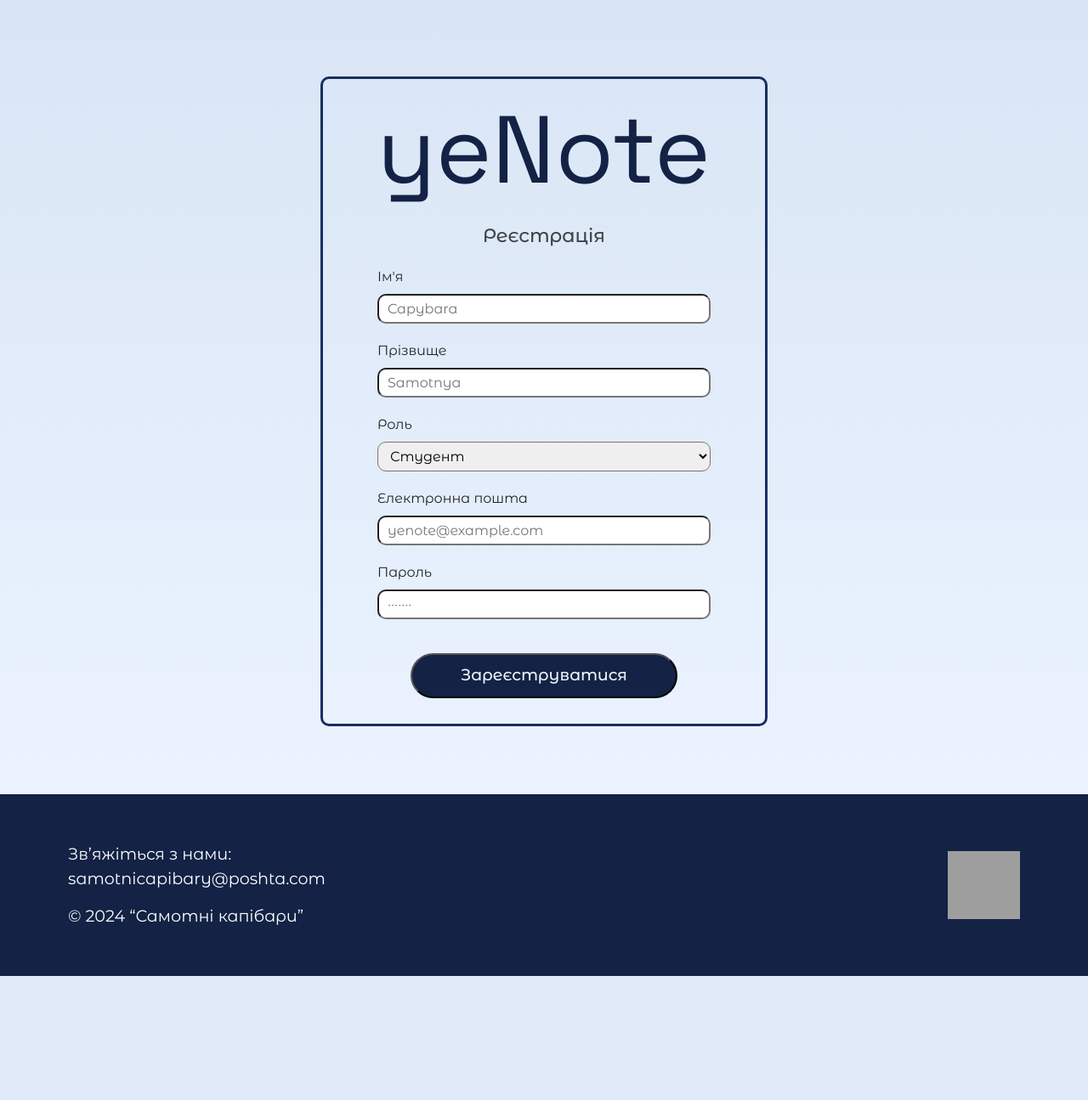
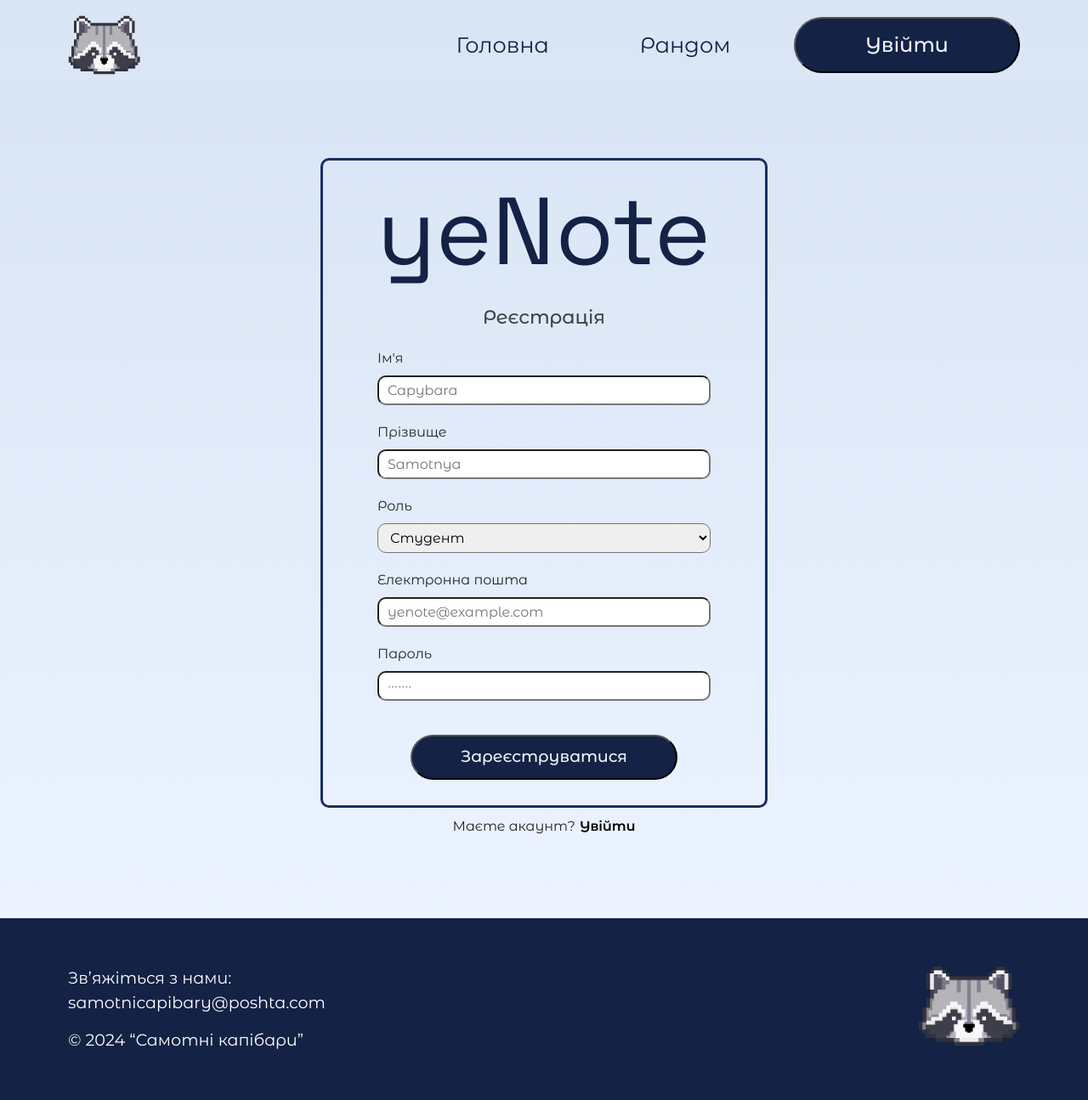
Before and after one commit to dmytryk28/yeNote, a Flask app: page /signup in a window 1280 px wide. Shown: the whole page at 85% size. Before the commit the page ends 1149 px from the top, so only its background shows below. Run offline with Flask 3, Linux system fonts and the light colour scheme; some libraries are stand-ins or nearby versions; grey boxes are pictures that could not be loaded.

Commit message:
icons + transition between pages (signin/signup) + header options

```diff
--- a/website/static/js/base.js
+++ b/website/static/js/base.js
@@ -1,6 +1,8 @@
 const user = JSON.parse(localStorage.getItem('user'));
 const showModalButton = document.getElementById("showModalBtn");
-
+const profile = document.querySelector(".container-1");
+const texthead = document.querySelector(".text-head");
+if (user) {
     if (user.role) {
         if (user.role === "Викладач") {
             showModalButton.style.display = "block";
@@ -9,6 +11,21 @@ if (user.role) {
             showModalButton.style.display = "block";
             showModalButton.textContent = "Тест за кодом";
         }
+        profile.style.display = "flex";
+    }
+} else {
+    const newButton = document.createElement("button");
+    newButton.className = "container-1";
+    const newSpan = document.createElement("span");
+    newSpan.className = "important";
+    newSpan.textContent = "Увійти";
+    newButton.style.width = "400px";
+
+    newButton.addEventListener("click", () => {
+        window.location.href = 'http://127.0.0.1:5000/signin';
+    });
+    newButton.appendChild(newSpan);
+    texthead.appendChild(newButton);
 }
 
 const modalElement = document.getElementById("customModal");
--- a/website/static/js/sign_up_in.js
+++ b/website/static/js/sign_up_in.js
@@ -1,4 +1,4 @@
-document.getElementsByClassName('container-6')[0].style.display = 'none';
+// document.getElementsByClassName('container-6')[0].style.display = 'none';
 localStorage.clear();
 
 document.getElementById('sign-up-in-form').addEventListener('submit', event => {
@@ -19,9 +19,17 @@ document.getElementById('sign-up-in-form').addEventListener('submit', event => {
             if (xhr.status === 201 || xhr.status === 200) {
                 localStorage.setItem('user', xhr.responseText);
                 window.location.href = '../';
-            }
-            else alert('Неправильні вхідні дані');
+            } else alert('Неправильні вхідні дані');
         }
     };
     xhr.send(JSON.stringify(formData));
 });
+
+document.querySelector('.btn_signin_signup').addEventListener('click', function () {
+    const buttonText = this.textContent.trim();
+    if (buttonText === 'Увійти') {
+        window.location.href = 'http://127.0.0.1:5000/signin';
+    } else if (buttonText === 'Зареєструватися') {
+        window.location.href = 'http://127.0.0.1:5000/signup';
+    }
+});
--- a/website/static/style.css
+++ b/website/static/style.css
@@ -115,6 +115,9 @@ header .task, header .profile, header .create_test {
     padding-right: 0;
 }
 
+.text#showModalBtn{
+    display: none;
+}
 
 .text {
     display: inline-block;
@@ -150,7 +153,7 @@ header .task, header .profile, header .create_test {
 }
 
 .text-head {
-    width: 55%;
+    width: fit-content;
     display: flex;
     justify-content: center;
     align-items: center;
@@ -175,6 +178,7 @@ header .task, header .profile, header .create_test {
 
 .container-1#profile-button {
     max-width: 250px;
+    display: none;
 }
 
 .container-1 {
@@ -559,7 +563,7 @@ section .option_list .option {
     justify-content: center;
     flex-direction: column;
     align-items: center;
-    margin: 80px 0;
+    margin: 80px 0 10px 0;
     padding: 0 4rem;
     border: 3px solid rgb(25, 47, 96);
     border-radius: 10px;
@@ -744,6 +748,12 @@ canvas {
     margin-bottom: 10px;
 }
 
+label.question-media {
+    font-size: 17px;
+    font-weight: 400;
+    height: 100%;
+}
+
 .question-media, .add-answer {
     color: #949494;
     width: fit-content;
@@ -849,9 +859,6 @@ canvas {
     font-weight: 500;
 }
 
-.my-task:last-child {
-    border-bottom: 2px solid rgba(19, 34, 67, 0.22);
-}
 
 .my-task {
     border-top: 2px solid rgba(19, 34, 67, 0.22);
@@ -1021,3 +1028,14 @@ canvas {
     text-decoration: none;
     cursor: pointer;
 }
+
+.btn_signin_signup {
+    background-color: unset;
+    border: unset;
+    font-weight: 600;
+    margin-left: 5px;
+}
+
+.btn_signin_signup:hover {
+    text-decoration: underline;
+}
--- a/website/templates/base.html
+++ b/website/templates/base.html
@@ -41,11 +41,14 @@
     <title>{% block title %}Home{% endblock %}</title>
 </head>
 <header class="container-6">
-    <img class="container-4" src="поки нема"/>
+    <img class="container-4" src="../static/icon.png" width="85" height="70"/>
     <div class="text-head">
         <button class="text" id="piano-down" style="display: none">
             Піаніно
         </button>
+        <div class="text" onclick="window.location.href = '/';">
+            Головна
+        </div>
         <div class="text">
             Рандом
         </div>
@@ -90,7 +93,7 @@
             © 2024 “Самотні капібари”
         </span>
     </div>
-    <img class="ellipse-2" src="../assets/vectors/ellipse_24_x2.svg"/>
+    <img class="container-4" src="../static/icon.png" width="120" height="95"/>
     <script src="../static/js/profile_dropdown.js"></script>
     <script src="../static/js/base.js"></script>
 </footer>
--- a/website/templates/sign_up_in.html
+++ b/website/templates/sign_up_in.html
@@ -52,6 +52,12 @@
             </button>
         </form>
     </div>
+    <div style="display: flex; margin-bottom: 80px; align-items: baseline">
+        <p> {{ 'Маєте акаунт?' if sign_up else 'Ще не зареєстровані?' }}</p>
+        <button class="btn_signin_signup" onclick="redirect()">
+            {{ 'Увійти' if sign_up else 'Зареєструватися' }}
+        </button>
+    </div>
 </div>
 </body>
 <script src="../static/js/sign_up_in.js"></script>
```
Also changed, not shown: website/static/icon.png (added). Lines whose indentation alone changed are shown as unchanged.
